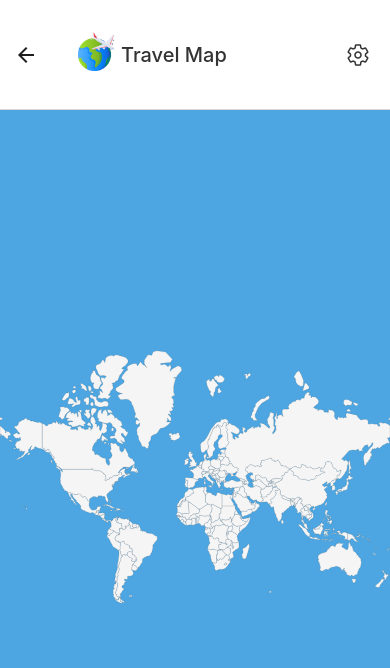
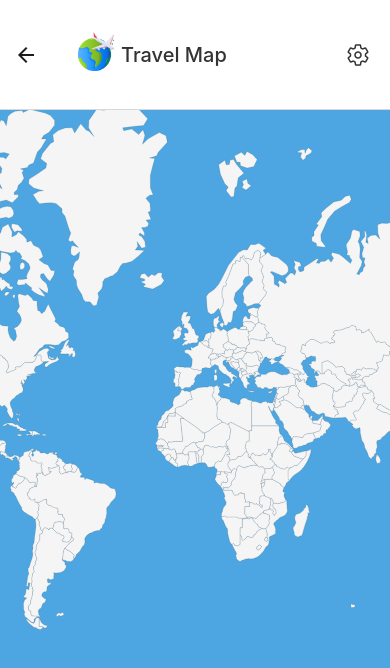
Before and after one commit to AlexysGromard/TravelMap, a React Native app: screen /Map in a window 390 px wide. Shown: the top 668 px of the page. Built offline with nearby package versions, Linux system fonts and the light colour scheme.

Commit message:
Zoom [WIP]

```diff
--- a/screens/MapScreen.js
+++ b/screens/MapScreen.js
@@ -1,30 +1,54 @@
 import React, { useContext, useState, useRef } from 'react';
-import { View, StyleSheet, PanResponder, Animated } from 'react-native';
-import ThemeProvider, { ThemeContext } from '../context/ThemeContext';
-import Svg, { Path, G } from 'react-native-svg';
+import { View, StyleSheet } from 'react-native';
+import { PinchGestureHandler, State } from 'react-native-gesture-handler';
+import Svg, { Path } from 'react-native-svg';
 import * as d3 from 'd3-geo';
 import worldMapData from '../assets/custom.geo.json';
+import { ThemeContext } from '../context/ThemeContext';
 
 const MapScreen = () => {
     const theme = useContext(ThemeContext);
 
+    const scale = useRef(1); // Initial scale is 1
+    const [lastScale, setLastScale] = useState(1);
+
     const pathGenerator = d3.geoPath().projection(
-        d3.geoMercator().fitSize([300, 300], worldMapData)
+        d3.geoMercator().scale(100).translate([150, 150])
     );
+
+    // Configuration de l'événement de geste de pincement pour le zoom
+    const onPinchEvent = event => {
+        scale.current = lastScale * event.nativeEvent.scale;
+        console.log(scale.current);
+    };
+
+    const onPinchStateChange = (event) => {
+        if (event.nativeEvent.oldState === State.ACTIVE) {
+            setLastScale(scale.current
+            );
+        }
+    };
 
     return (
         <View style={[styles.container, { backgroundColor: theme.background }]}>
-            <Svg height="100%" width="100%" viewBox="0 0 300 300" style={{ backgroundColor: theme.oceans }}>
+            <PinchGestureHandler onGestureEvent={onPinchEvent} onHandlerStateChange={onPinchStateChange}>
+                <Svg
+                    height="100%"
+                    width="100%"
+                    viewBox={`0 0 300 300`}
+                    style={{ backgroundColor: theme.oceans, transform: [{ scale: scale.current }] }}
+                >
                     {worldMapData.features.map((feature, index) => (
                         <Path
                             key={index}
                             d={pathGenerator(feature)}
-                        fill={theme.background} // Country color
-                        stroke={theme.text} // Border color
-                        strokeWidth={0.1} // Border width
+                            fill={theme.background} // Couleur du pays
+                            stroke={theme.text} // Couleur de la bordure
+                            strokeWidth={0.1} // Épaisseur de la bordure
                         />
                     ))}
                 </Svg>
+            </PinchGestureHandler>
         </View>
     );
 };
```
Lines whose indentation alone changed are shown as unchanged.
